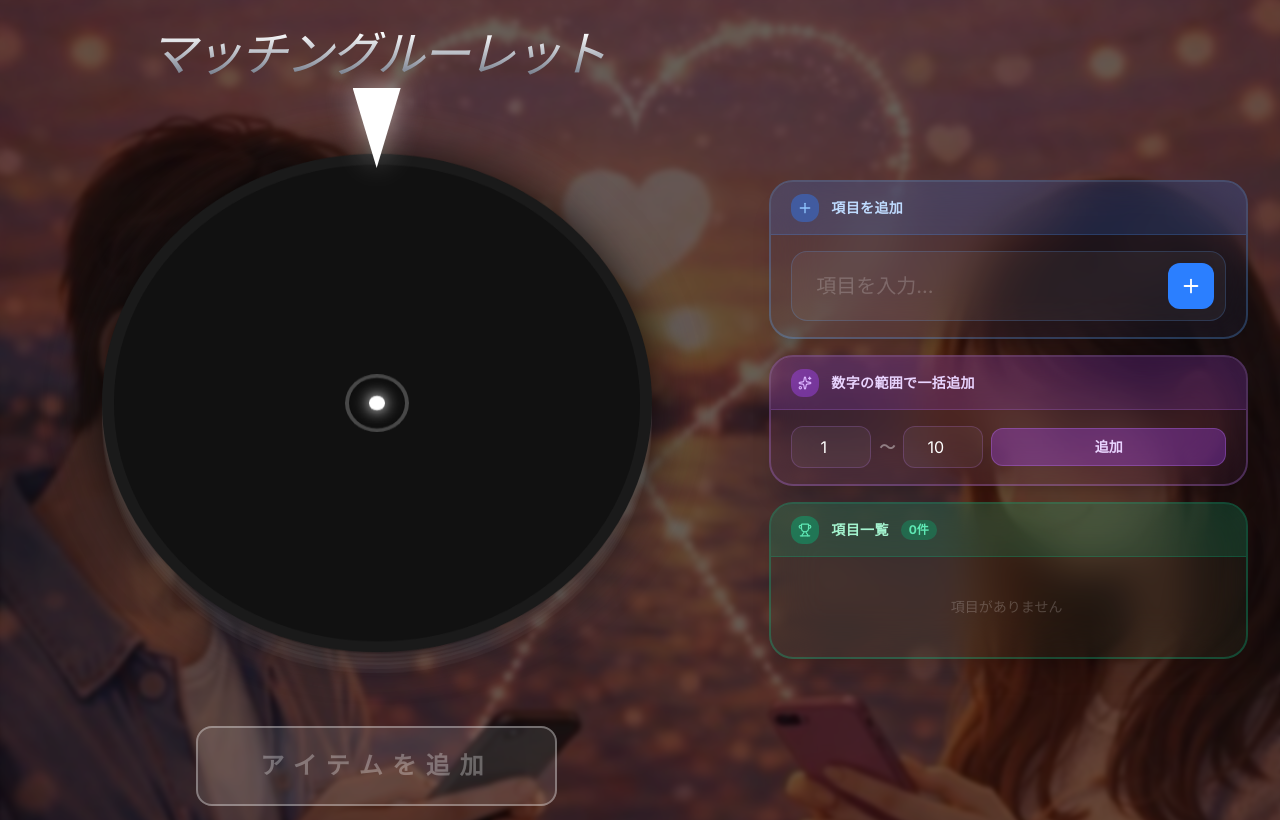
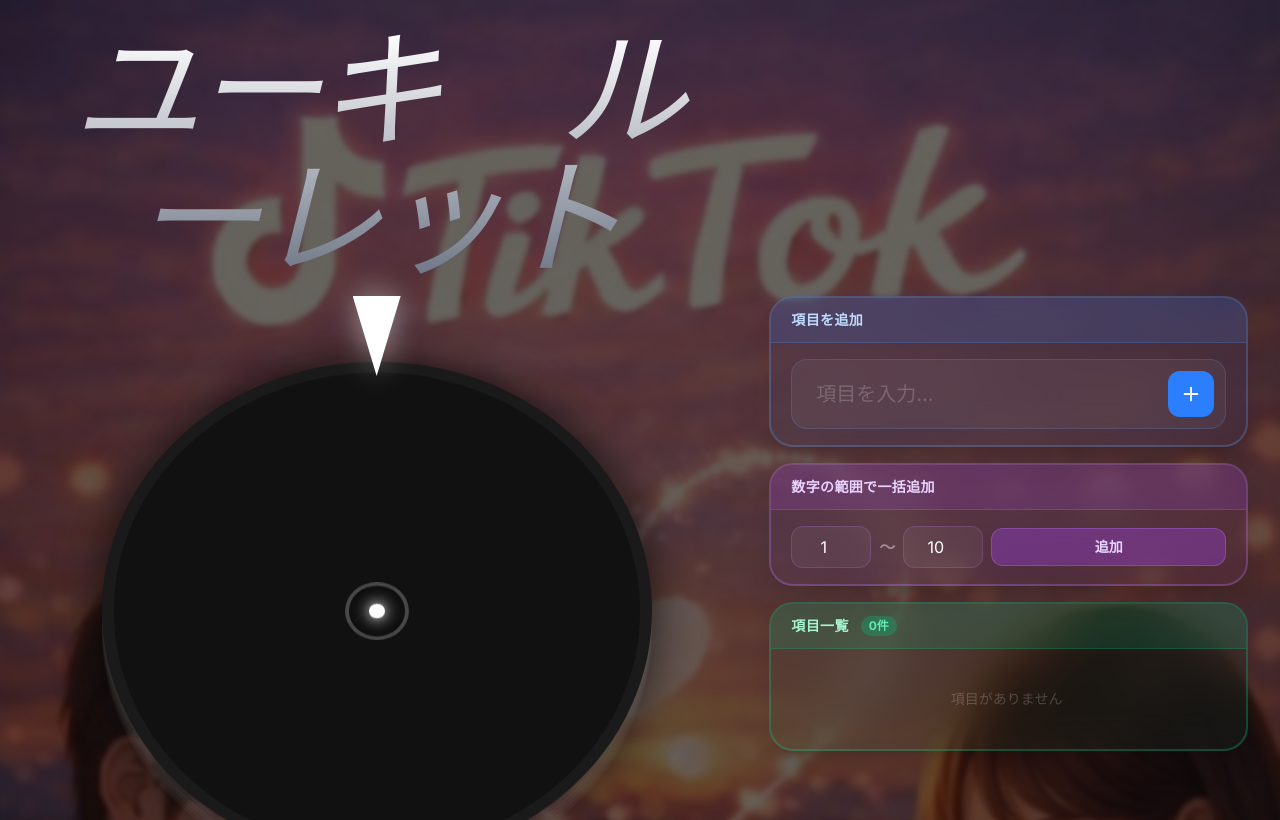
Before and after one commit to kitajistyle/yuki-roulette, a React (Vite) app: page / in a window 1280 px wide. Shown: the top 820 px of the page. Built offline with nearby package versions, Linux system fonts and the light colour scheme.

Commit message:
fix: email association

```diff
--- a/index.html
+++ b/index.html
@@ -3,7 +3,7 @@
   <head>
     <meta charset="UTF-8" />
     <meta name="viewport" content="width=device-width, initial-scale=1.0" />
-    <title>My Google AI Studio App</title>
+    <title>ゆーきルーレット</title>
   </head>
   <body>
     <div id="root"></div>
--- a/src/App.tsx
+++ b/src/App.tsx
@@ -174,8 +174,8 @@
             animate={{ y: 0, opacity: 1 }}
             className="text-center space-y-2"
           >
-            <h1 className="text-5xl md:text-5xl font-serif italic tracking-tighter text-transparent bg-clip-text bg-gradient-to-b from-white to-gray-500">
-              マッチングルーレット
+            <h1 className="text-3xl md:text-7xl lg:text-9xl font-serif italic tracking-tighter text-transparent bg-clip-text bg-gradient-to-b from-white to-gray-500">
+              ユーキ　ルーレット
             </h1>
           </motion.div>
 
@@ -308,7 +308,7 @@
                 : 'bg-white text-black hover:bg-gray-100'}
             `}
           >
-            {isSpinning ? '回転中...' : items.length < 2 ? 'アイテムを追加' : '回す'}
+            {isSpinning ? '回転中...' : items.length < 2 ? '項目を追加' : '回す'}
             {!isSpinning && (
               <motion.div
                 animate={{ opacity: [0.5, 1, 0.5] }}
@@ -325,9 +325,6 @@
           {/* Section 1: テキスト追加 */}
           <div className="backdrop-blur-xl rounded-3xl border-2 border-blue-400/30 shadow-xl overflow-hidden">
             <div className="bg-blue-500/20 px-5 py-3 flex items-center gap-3 border-b border-blue-400/20">
-              <div className="w-7 h-7 rounded-xl bg-blue-500/40 flex items-center justify-center">
-                <Plus size={16} className="text-blue-300" />
-              </div>
               <h2 className="font-bold text-blue-200 text-sm tracking-wide">項目を追加</h2>
             </div>
             <div className="px-5 py-4 bg-blue-500/5">
@@ -353,9 +350,6 @@
           {/* Section 2: 数字の範囲 */}
           <div className="backdrop-blur-xl rounded-3xl border-2 border-purple-400/30 shadow-xl overflow-hidden">
             <div className="bg-purple-500/20 px-5 py-3 flex items-center gap-3 border-b border-purple-400/20">
-              <div className="w-7 h-7 rounded-xl bg-purple-500/40 flex items-center justify-center">
-                <Sparkles size={14} className="text-purple-300" />
-              </div>
               <h2 className="font-bold text-purple-200 text-sm tracking-wide">数字の範囲で一括追加</h2>
             </div>
             <div className="px-5 py-4 bg-purple-500/5">
@@ -392,9 +386,6 @@
           <div className="backdrop-blur-xl rounded-3xl border-2 border-emerald-400/30 shadow-xl overflow-hidden">
             <div className="bg-emerald-500/20 px-5 py-3 flex items-center justify-between border-b border-emerald-400/20">
               <div className="flex items-center gap-3">
-                <div className="w-7 h-7 rounded-xl bg-emerald-500/40 flex items-center justify-center">
-                  <Trophy size={14} className="text-emerald-300" />
-                </div>
                 <h2 className="font-bold text-emerald-200 text-sm tracking-wide">項目一覧</h2>
                 <span className="bg-emerald-500/30 text-emerald-300 text-xs font-bold px-2 py-0.5 rounded-full">{items.length}件</span>
               </div>
@@ -534,7 +525,7 @@
                 transition={{ repeat: Infinity, duration: 2 }}
                 className="mb-8 inline-flex rounded-full overflow-hidden border-4 border-white/20 shadow-[0_0_40px_rgba(255,255,255,0.2)]"
               >
-                <img src="/images/IMG_2954 2.jpg" alt="" className="w-32 h-32 object-cover" />
+                <img src="/images/IMG_2954 2.jpg" alt="" className="w-48 h-48 object-cover" />
               </motion.div>
 
               <motion.div
```
